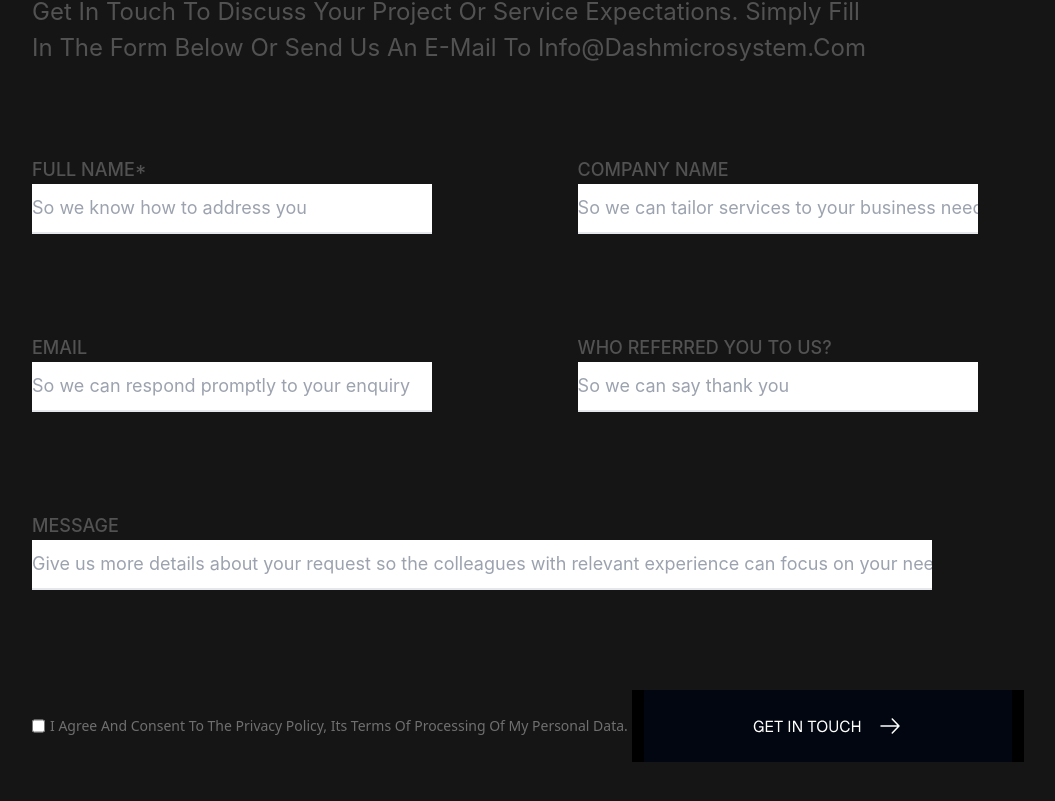
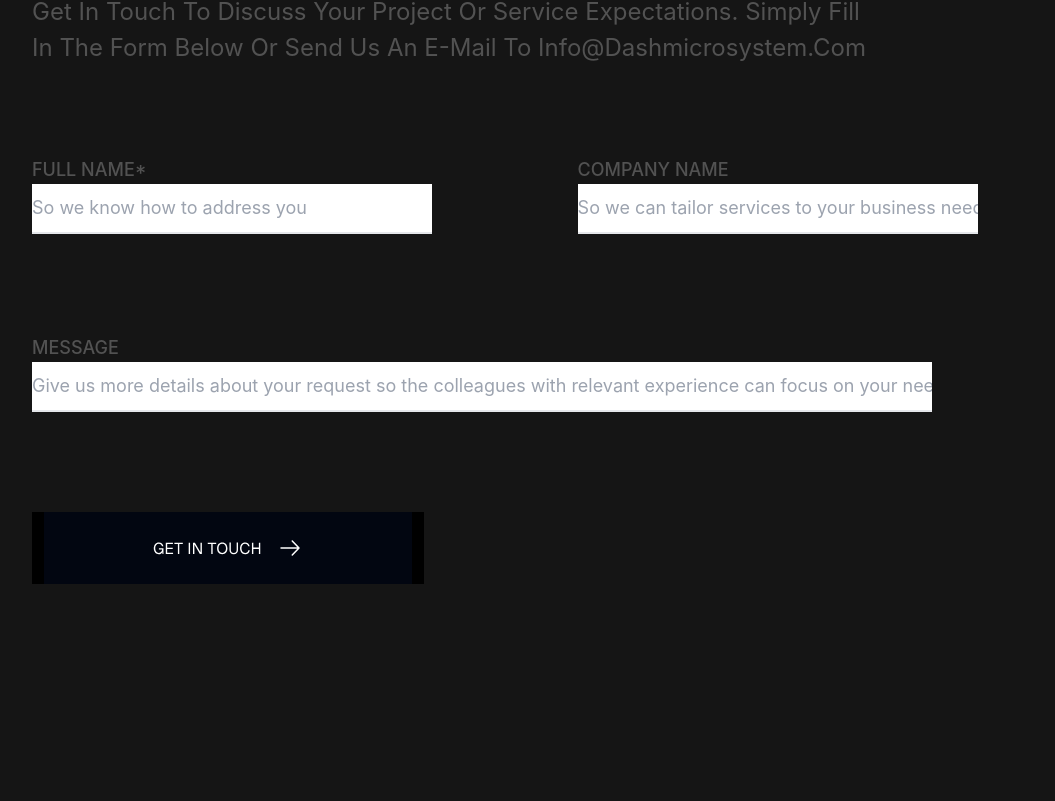
Before and after one commit to Nilakshhh/portfolio, a React (Create React App) app: page / in a window 1280 px wide. Shown: the part 3480-4281 px from the top of the page, without its empty margins (112-1167 px from the left). After the commit the page ends 4194 px from the top, so only its background shows below. Built offline with nearby package versions, Linux system fonts and the light colour scheme; the HTML template or start-up script is replaced by a standard one.

Commit message:
minor changes

```diff
--- a/src/components/Experience.jsx
+++ b/src/components/Experience.jsx
@@ -9,7 +9,7 @@ function Experience({ title, desc, position, date }) {
                 <h1 className="capitalize text-[18px] sm:text-[24px] font-lato">{date}</h1>
             </div>
             <div className="text-[#ffffff]">
-                <p className="w-[65%]">{desc}</p>
+                <p className="w-[100%] sm:w-[65%]">{desc}</p>
             </div>
 
         </div>
--- a/src/components/Form.jsx
+++ b/src/components/Form.jsx
@@ -34,28 +34,6 @@ export default function Form() {
               />
             </div>
           </div>
-          <div className="flex justify-center items-center gap-[10%]">
-            <div className="flex flex-col w-[45%]">
-              <label htmlFor="Email" className="font-geist text-[#525252] uppercase text-[18px] font-medium leading-[28px] text-left">Email</label>
-              <input
-                className="border-b-2 outline-none w-[400px] py-[10px] font-geist text-[18px] font-normal leading-[28px] text-left text-[#ABABAB]"
-                id="Email"
-                placeholder="So we can respond promptly to your enquiry
-
-  "
-                type="email"
-              />
-            </div>
-            <div className="flex flex-col w-[45%]">
-              <label htmlFor="reference" className="font-geist text-[#525252] uppercase text-[18px] font-medium leading-[28px] text-left">WHO REFERRED YOU TO US?</label>
-              <input
-                className="border-b-2 outline-none w-[400px] py-[10px] font-geist text-[18px] font-normal leading-[28px] text-left text-[#ABABAB]"
-                id="reference"
-                placeholder="So we can say thank you"
-                type="text"
-              />
-            </div>
-          </div>
           <div div className="flex justify-start items-start gap-[40px]">
             <div className="flex flex-col w-[100%]">
               <label htmlFor="MESSAGE" className="font-geist text-[#525252] uppercase text-[18px] font-medium leading-[28px] text-left">MESSAGE</label>
@@ -68,13 +46,6 @@ export default function Form() {
             </div>
           </div>
           <div div className="flex justify-between items-center ">
-            <div className="flex gap-[5px] ">
-              <input type="checkbox" />
-              <p className="font-sans capitalize text-[14px] font-normal leading-[20px] text-left text-[#6F6F6F]">
-                I agree and consent to the Privacy Policy, its terms of processing
-                of my personal data.
-              </p>
-            </div>
             <button className="uppercase bg-black text-white px-[12px] py-0 text-[14px] hover:scale-[1.1]">
               <span>
                 <svg width="368" height="72" viewBox="0 0 368 72" fill="none" xmlns="http://www.w3.org/2000/svg">
--- a/src/components/InfoCard.jsx
+++ b/src/components/InfoCard.jsx
@@ -13,7 +13,7 @@ function InfoCard() {
             <NumberCard />
             <Heading text1="recent" text2="projects" className="mt-[60px] sm:mt-[84px]"/>
             <ProjectsTab />
-            <Heading text1="professional" text2="experience" className="mt-[60px] sm:mt-[84px]"/>
+            <Heading text1="journey" text2="so far" className="mt-[60px] sm:mt-[84px]"/>
             <ExperienceTab />
         </>
     )
```
